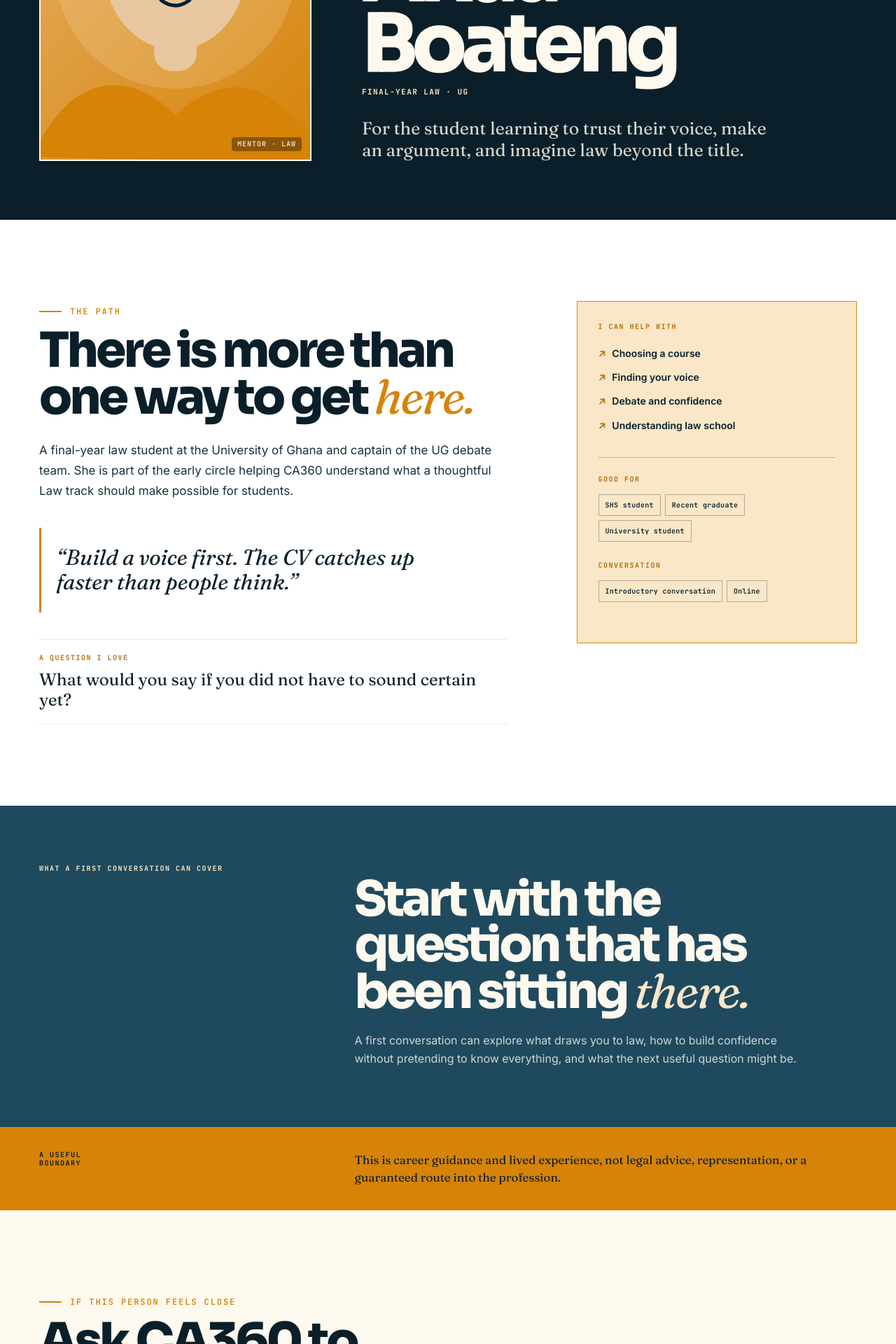
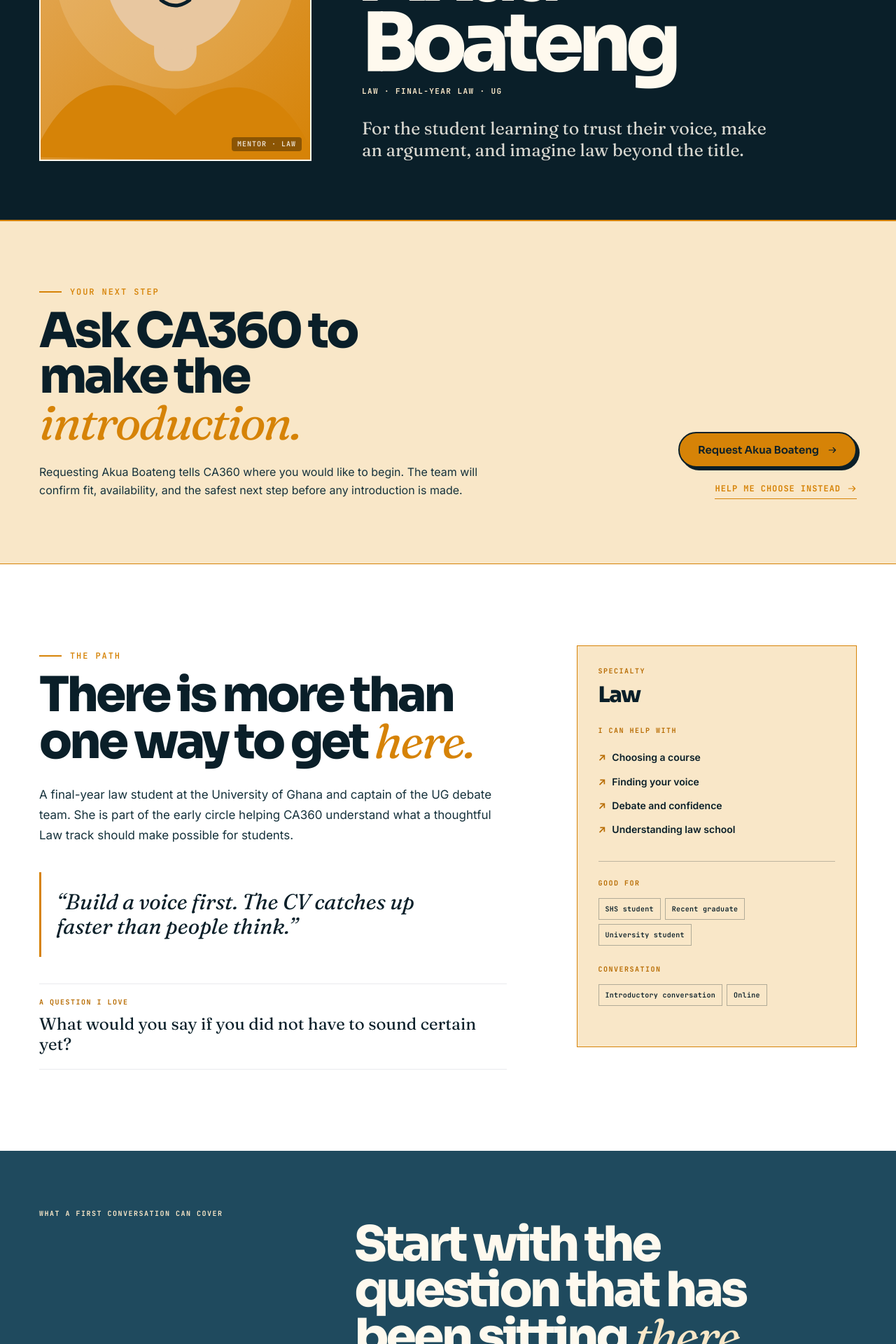
Before and after one commit to TyeLenol/CA360-Website, a Next.js app: page /mentorship/akua-boateng in a window 1280 px wide. Shown: the part 500-2420 px from the top of the page at 70% size. Built offline with nearby package versions, Linux system fonts and the light colour scheme.

Commit message:
Improve mentor profile information priority and specialty labels

```diff
--- a/components/mentorship/MentorshipPage.jsx
+++ b/components/mentorship/MentorshipPage.jsx
@@ -43,7 +43,7 @@
           <span className="mt-card-index">{selected ? 'SELECTED' : `0${MENTORS.indexOf(mentor) + 1}`}</span>
         </span>
         <span className="mt-card-copy">
-          <span className="mt-card-topline"><MentorStatus mentor={mentor} /><span>{mentor.field}</span></span>
+          <span className="mt-card-topline"><MentorStatus mentor={mentor} /><span>{mentor.specialty}</span></span>
           <strong>{mentor.name}</strong>
           <span className="mt-card-role">{mentor.role}</span>
           <span className="mt-card-positioning">{mentor.positioning}</span>
@@ -109,7 +109,7 @@
         <div className="mt-spotlight-kicker"><MentorStatus mentor={mentor} /> <TrackPill trackId={mentor.track} /></div>
         <p className="mt-spotlight-question">{mentor.positioning}</p>
         <h2 id="mt-spotlight-title">{mentor.name}</h2>
-        <p className="mt-spotlight-role">{mentor.role}</p>
+        <p className="mt-spotlight-role">{mentor.specialty} · {mentor.role}</p>
         <p className="mt-spotlight-path">{mentor.path}</p>
         <blockquote>&ldquo;{mentor.quote}&rdquo;</blockquote>
         <div className="mt-spotlight-actions">
@@ -274,9 +274,21 @@
             <MentorStatus mentor={mentor} />
             <TrackPill trackId={mentor.track} />
             <h1>{mentor.name}</h1>
-            <p>{mentor.role}</p>
+            <p className="mt-profile-role">{mentor.specialty} · {mentor.role}</p>
             <strong>{mentor.positioning}</strong>
           </div>
+        </div>
+      </section>
+
+      <section className="mt-request-panel mt-request-panel-priority" aria-labelledby="mt-request-title">
+        <div>
+          <span className="sec-eyebrow">YOUR NEXT STEP</span>
+          <h2 id="mt-request-title">Ask CA360 to make the <em>introduction.</em></h2>
+          <p>Requesting {mentor.name} tells CA360 where you would like to begin. The team will confirm fit, availability, and the safest next step before any introduction is made.</p>
+        </div>
+        <div className="mt-request-actions">
+          <a className="btn btn-primary" href={`/contact?type=student&mentor=${mentor.slug}`}>Request {mentor.name} <ArrowRight color="#0a1f29" size={14} /></a>
+          <a className="mt-text-link" href="/contact?type=student">Help me choose instead <ArrowRight color="currentColor" size={14} /></a>
         </div>
       </section>
 
@@ -289,6 +301,8 @@
           <div className="mt-profile-question"><span>A QUESTION I LOVE</span><strong>{mentor.firstQuestion}</strong></div>
         </div>
         <aside className="mt-profile-fit">
+          <span className="mt-profile-fit-label">SPECIALTY</span>
+          <strong className="mt-profile-specialty">{mentor.specialty}</strong>
           <span className="mt-profile-fit-label">I CAN HELP WITH</span>
           <ul>{mentor.helpWith.map((item) => <li key={item}>{item}</li>)}</ul>
           <span className="mt-profile-fit-label">GOOD FOR</span>
@@ -311,22 +325,10 @@
         <p>{mentor.boundary}</p>
       </section>
 
-      <section className="mt-request-panel" aria-labelledby="mt-request-title">
-        <div>
-          <span className="sec-eyebrow">IF THIS PERSON FEELS CLOSE</span>
-          <h2 id="mt-request-title">Ask CA360 to make the <em>introduction.</em></h2>
-          <p>Requesting {mentor.name} tells CA360 where you would like to begin. The team will confirm fit, availability, and the safest next step before any introduction is made.</p>
-        </div>
-        <div className="mt-request-actions">
-          <a className="btn btn-primary" href={`/contact?type=student&mentor=${mentor.slug}`}>Request {mentor.name} <ArrowRight color="#0a1f29" size={14} /></a>
-          <a className="mt-text-link" href="/contact?type=student">Help me choose instead <ArrowRight color="currentColor" size={14} /></a>
-        </div>
-      </section>
-
       {related.length > 0 && (
         <section className="mt-related" aria-labelledby="mt-related-title">
           <div><span className="sec-eyebrow">KEEP EXPLORING</span><h2 id="mt-related-title">Another path<br /><em>might fit.</em></h2></div>
-          <div className="mt-related-grid">{related.map((item) => <a href={`/mentorship/${item.slug}`} className="mt-related-card" key={item.slug}><MentorPortrait mentor={item} /><span><strong>{item.name}</strong><small>{item.field} · {item.role}</small></span><ArrowRight size={15} /></a>)}</div>
+          <div className="mt-related-grid">{related.map((item) => <a href={`/mentorship/${item.slug}`} className="mt-related-card" key={item.slug}><MentorPortrait mentor={item} /><span><strong>{item.name}</strong><small>{item.specialty} · {item.field} · {item.role}</small></span><ArrowRight size={15} /></a>)}</div>
         </section>
       )}
     </main>
--- a/data/mentors.js
+++ b/data/mentors.js
@@ -34,6 +34,7 @@
     slug: 'dr-a-asare',
     name: 'Dr. A. Asare',
     field: 'Medicine',
+    specialty: 'Medicine',
     track: 'medicine',
     tone: 'warm',
     seed: 1,
@@ -54,6 +55,7 @@
     slug: 'dr-k-mensah',
     name: 'Dr. K. Mensah',
     field: 'Medicine',
+    specialty: 'Surgery',
     track: 'medicine',
     tone: 'teal',
     seed: 2,
@@ -74,6 +76,7 @@
     slug: 'akua-boateng',
     name: 'Akua Boateng',
     field: 'Law',
+    specialty: 'Law',
     track: 'law',
     tone: 'orange',
     seed: 3,
@@ -94,6 +97,7 @@
     slug: 'joel-owusu',
     name: 'Joel Owusu',
     field: 'Engineering',
+    specialty: 'Mechanical engineering',
     track: 'engineering',
     tone: 'deep',
     seed: 4,
@@ -114,6 +118,7 @@
     slug: 'esi-adjei',
     name: 'Esi Adjei',
     field: 'Medicine',
+    specialty: 'Paediatrics',
     track: 'medicine',
     tone: 'soft',
     seed: 6,
--- a/styles/mentorship.css
+++ b/styles/mentorship.css
@@ -233,7 +233,8 @@
 .mt-profile-heading .mt-status { margin-bottom: 10px; color: var(--c-orange-soft); }
 .mt-profile-heading .mt-track-pill { margin-left: 8px; color: var(--c-cream); }
 .mt-profile-heading h1 { margin: 24px 0 10px; font: 800 clamp(60px, 9vw, 136px)/0.87 var(--font-display); letter-spacing: -0.07em; }
-.mt-profile-heading p { margin: 0; color: var(--c-orange-soft); font: 700 11px var(--font-mono); letter-spacing: 0.13em; text-transform: uppercase; }
+.mt-profile-heading p,
+.mt-profile-role { margin: 0; color: var(--c-orange-soft); font: 700 11px/1.35 var(--font-mono); letter-spacing: 0.13em; text-transform: uppercase; }
 .mt-profile-heading strong { display: block; max-width: 600px; margin-top: 30px; color: rgba(254, 249, 238, 0.85); font: 400 25px/1.25 var(--font-serif); }
 .mt-profile-body { max-width: 1280px; margin: 0 auto; padding: 116px var(--gutter); display: grid; grid-template-columns: 1.25fr 0.75fr; gap: 100px; }
 .mt-profile-story h2 { max-width: 680px; }
@@ -244,6 +245,7 @@
 .mt-profile-question strong { font: 400 24px/1.2 var(--font-serif); }
 .mt-profile-fit { padding: 30px; background: var(--c-orange-soft); border: 1px solid var(--c-orange); align-self: start; }
 .mt-profile-fit-label { display: block; color: var(--c-orange-deep); margin-bottom: 15px; }
+.mt-profile-specialty { display: block; margin: -2px 0 30px; color: var(--c-ink); font: 800 31px/0.98 var(--font-display); letter-spacing: -0.05em; }
 .mt-profile-fit ul { list-style: none; padding: 0 0 28px; margin: 0 0 25px; border-bottom: 1px solid rgba(10, 31, 41, 0.25); }
 .mt-profile-fit li { padding: 8px 0; color: var(--c-ink); font: 600 14px/1.3 var(--font-ui); }
 .mt-profile-fit li::before { content: '↗'; color: var(--c-orange-deep); margin-right: 9px; }
@@ -257,6 +259,9 @@
 .mt-profile-boundary { display: grid; grid-template-columns: 0.7fr 1.3fr; gap: 64px; padding: 34px var(--gutter); background: var(--c-orange); color: var(--c-ink); }
 .mt-profile-boundary p { max-width: 760px; margin: 0; font: 400 17px/1.5 var(--font-serif); }
 .mt-request-panel { padding: 116px var(--gutter); display: grid; grid-template-columns: 1.15fr 0.85fr; gap: 64px; align-items: end; background: var(--c-cream); }
+.mt-request-panel-priority { padding-top: 86px; padding-bottom: 92px; background: var(--c-orange-soft); border-top: 2px solid var(--c-orange); border-bottom: 1px solid var(--c-orange); }
+.mt-request-panel-priority h2 { max-width: 760px; }
+.mt-request-panel-priority .mt-request-actions { align-items: flex-end; }
 .mt-request-panel p { max-width: 650px; margin: 24px 0 0; color: var(--c-body); font: 400 16px/1.6 var(--font-ui); }
 .mt-request-actions { display: flex; flex-direction: column; align-items: flex-start; gap: 22px; }
 .mt-related { padding: 92px var(--gutter) 120px; background: var(--c-paper); display: grid; grid-template-columns: 0.7fr 1.3fr; gap: 64px; }
@@ -350,6 +355,9 @@
   .mt-profile-boundary-mark { margin-bottom: 22px; }
   .mt-profile-boundary p { font-size: 16px; }
   .mt-request-panel { display: block; padding: 72px var(--gutter) 80px; }
+  .mt-request-panel-priority { padding-top: 52px; padding-bottom: 58px; }
+  .mt-request-panel-priority .mt-request-actions { align-items: stretch; }
+  .mt-request-panel-priority .btn { width: 100%; justify-content: center; }
   .mt-request-actions { margin-top: 32px; align-items: flex-start; }
   .mt-related { padding: 68px var(--gutter) 80px; }
   .mt-related-grid { display: block; }
```
